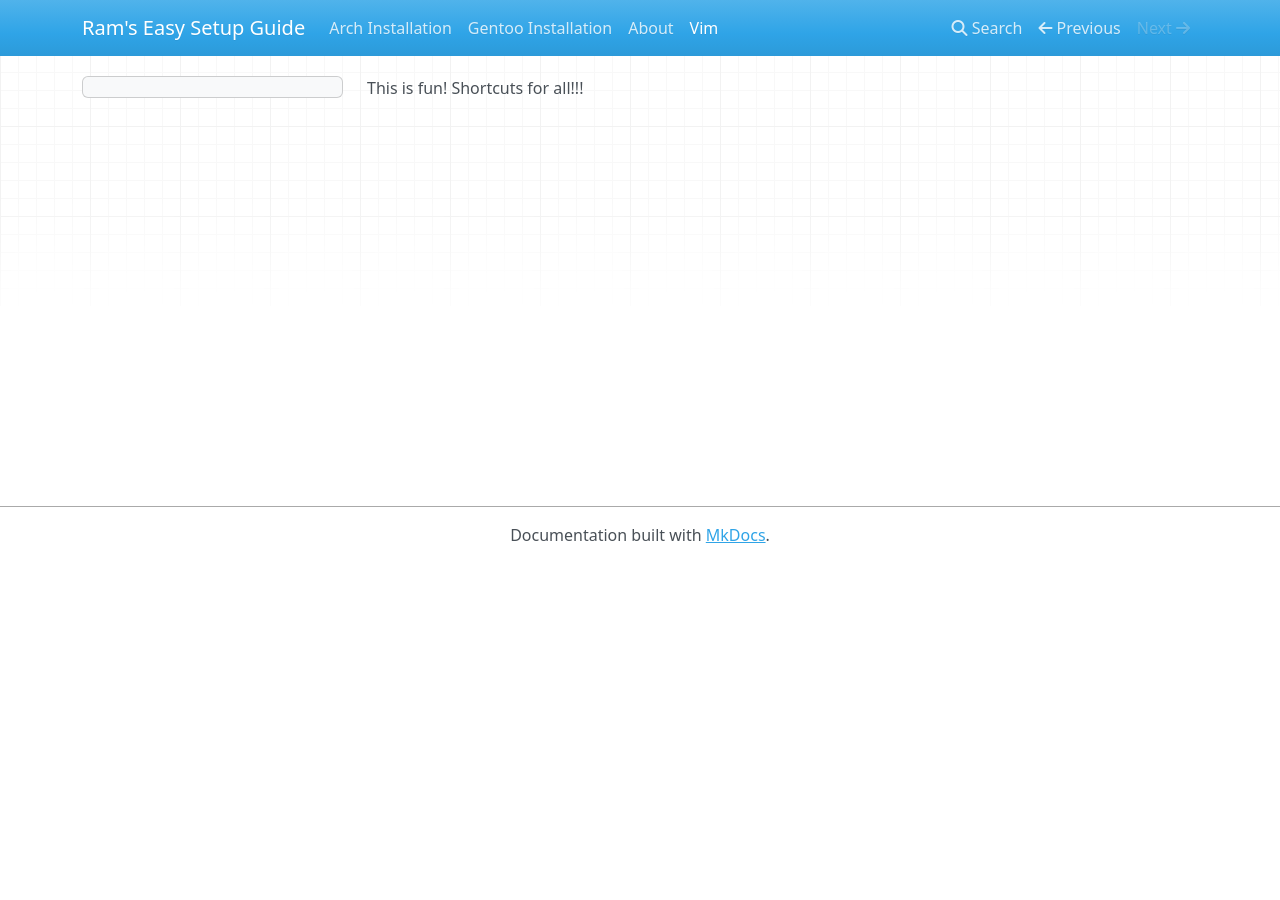
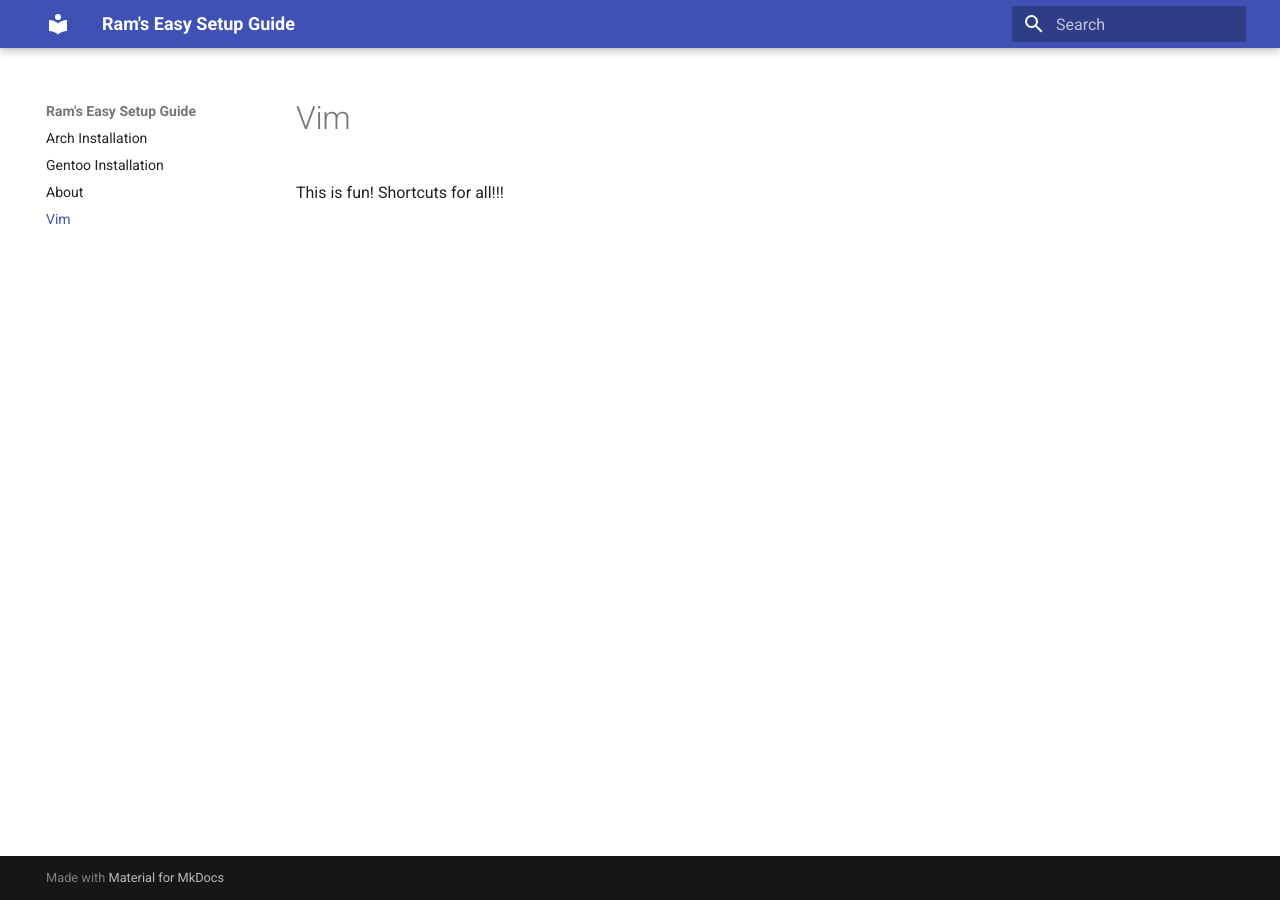
Before and after one commit to ram19890/premnathenterprises.com, an MkDocs documentation site: the page built from docs/Vim.md, in a window 1280 px wide. Built offline with MkDocs 1.6.1 and Material for MkDocs 9.7.7, drawn with Linux system fonts in a browser that asks for light colours; nearby versions of some CDN libraries.

Commit message:
Update mkdocs.yml
16-Default

```diff
--- a/mkdocs.yml
+++ b/mkdocs.yml
@@ -1,14 +1,6 @@
 site_name: Ram's Easy Setup Guide
 theme:
-  palette:
-    - scheme: default
-      toggle:
-        icon: material/toggle-switch-off-outline
-        name: Switch to dark mode
-    - scheme: slate
-      toggle:
-        icon: material/toggle-switch
-        name: Switch to light mode
+    name: material
 nav:
     - Arch Installation: index.md
     - Gentoo Installation: gentoo.md
```
